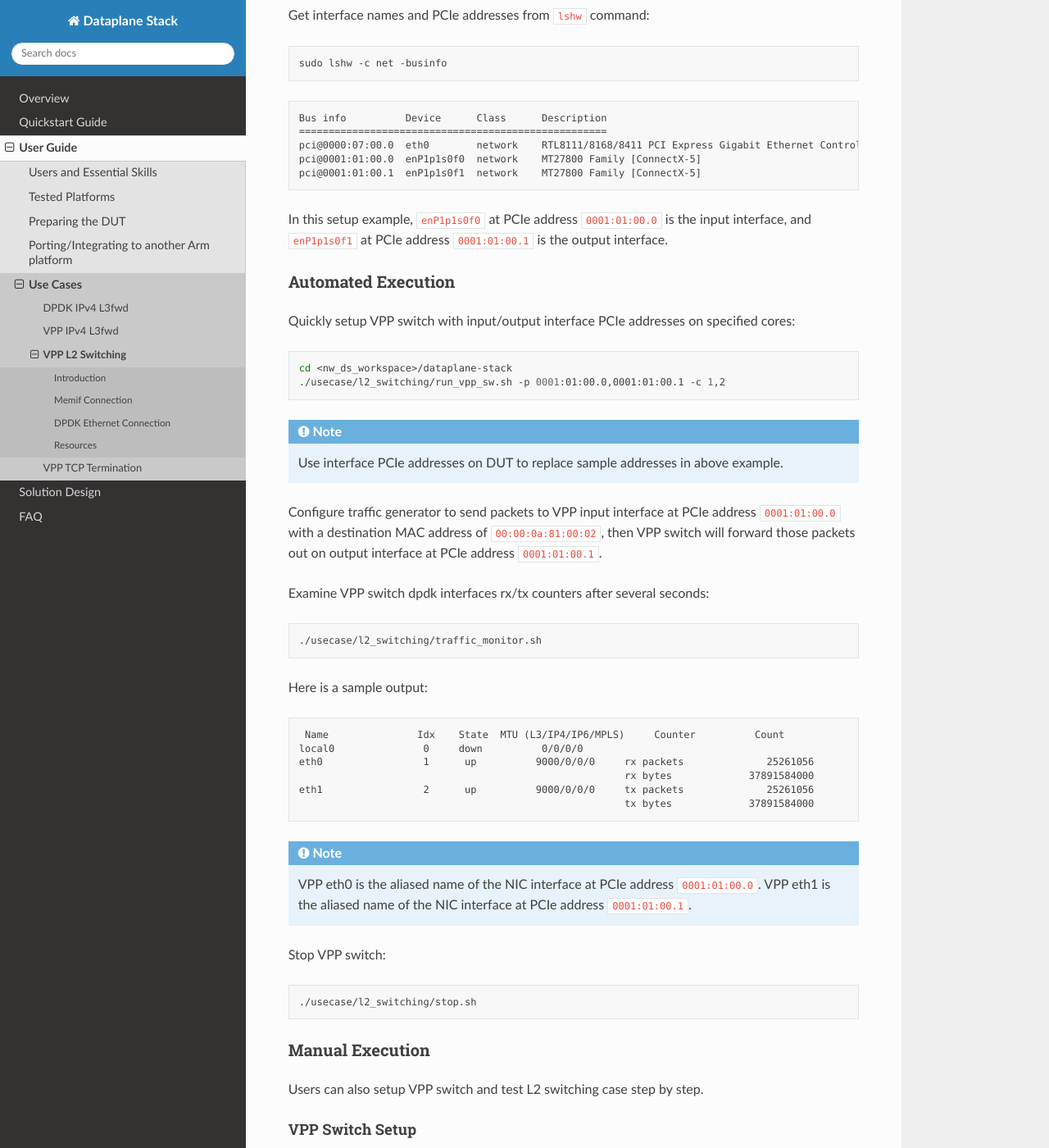
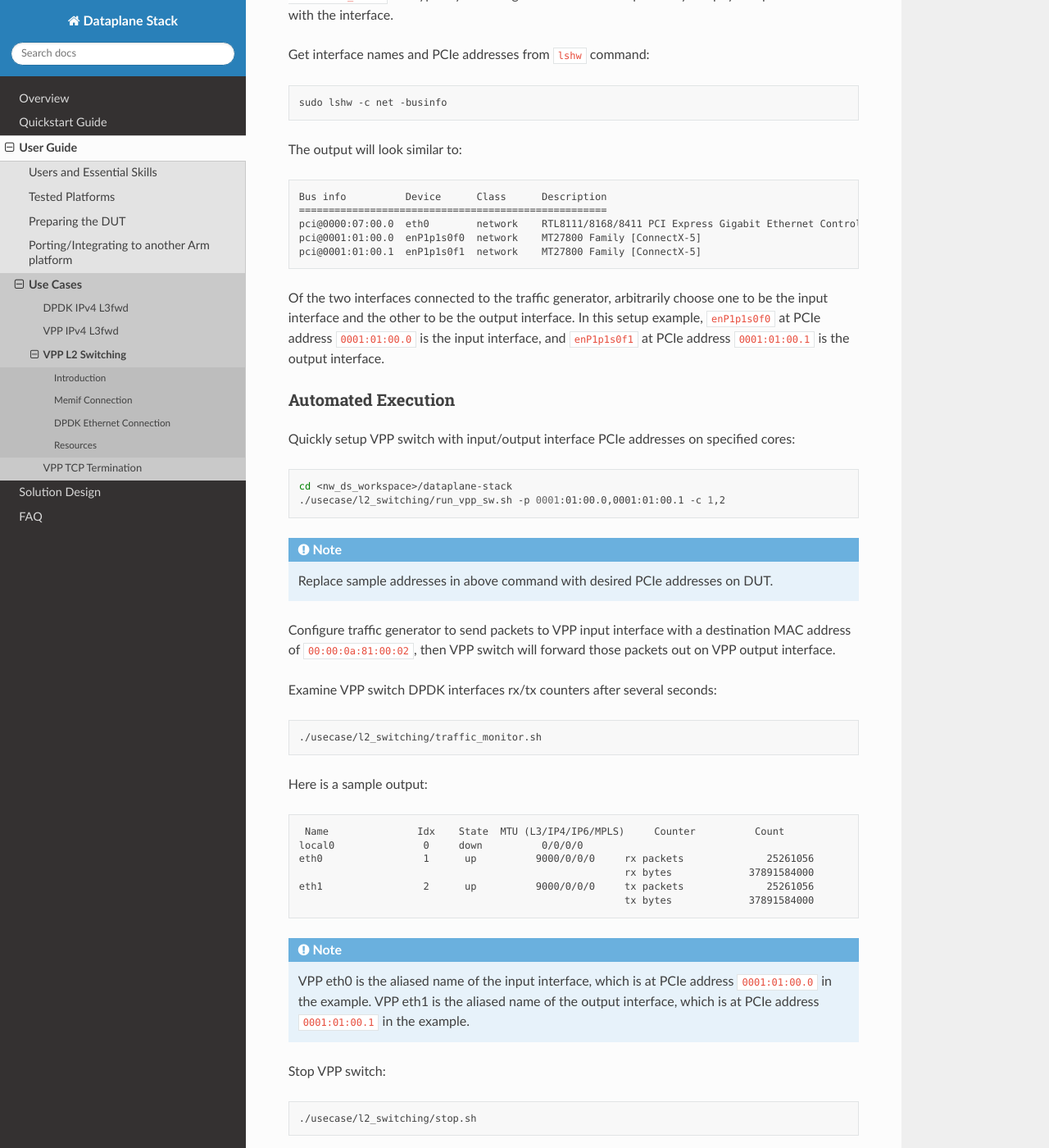
Before and after one commit to Yefeng-Lin/dataplane-stack_doc, a Sphinx documentation site: the page built from doc/user_guide/l2_switching_vpp.rst, in a window 1280 px wide and 1400 px high, scrolled down 5095 px. Shown: the whole window at 82% size. Built offline with Sphinx 7.4.7 and the Read the Docs theme 2.0.0, drawn with Linux system fonts in a browser that asks for light colours; some of the changed text lies outside the part shown.

Commit message:
Update the doc

```diff
--- a/doc/user_guide/l2_switching_vpp.rst
+++ b/doc/user_guide/l2_switching_vpp.rst
@@ -30,7 +30,7 @@ is no entry matching the destination MAC address in the l2fib, then VPP will flo
 the frame out every interface connected on the same bridge domain.
 
 This guide explains in detail on how to use the VPP based L2 switching using either
-memif or dpdk interfaces. Other interfaces supported by VPP (e.g. veth) should
+memif or DPDK interfaces. Other interfaces supported by VPP (e.g. veth) should
 follow a similar setup, but are not covered in this guide. Users can execute bundled
 scripts in dataplane-stack repo to quickly establish the L2 switching cases or manually
 run the use cases by following detailed guidelines step by step.
@@ -114,6 +114,8 @@ Run a VPP instance as L2 switch on cores 1 & 2:
         cd <nw_ds_workspace>/dataplane-stack/components/vpp/build-root/install-vpp-native/vpp/bin
         sudo ./vpp unix {cli-listen ${sockfile_sw}} cpu {main-core 1 corelist-workers 2}
 
+For more VPP configuration parameters, refer to `VPP configuration reference`_.
+
 Create memif interfaces and associate interfaces with a bridge domain:
 
 .. code-block:: shell
@@ -144,7 +146,7 @@ Here is a sample output for the static l2fib entry added previously:
         00:00:0a:81:00:02    1      2      0/0      no      *      -     -             memif2/1
         L2FIB total/learned entries: 1/0  Last scan time: 0.0000e0sec  Learn limit: 16777216
 
-For more detailed usage of VPP commands used above, refer to following links,
+For more detailed usage of VPP commands used above, refer to the following links,
 
 - `VPP memif interface reference`_
 - `VPP set interface state reference`_
@@ -211,6 +213,7 @@ to display VPP switch interfaces rx/tx counters. Here is a sample output:
                                                                rx bytes       2253160448
         memif2/1         2      up          9000/0/0/0         tx packets       35205632
                                                                tx bytes       2253160448
+
 Stop
 ~~~~
 
@@ -236,14 +239,16 @@ hardware platforms, e.g., IXIA/Spirent Smartbits.
    Ethernet connection
 
 Find out which DUT interfaces are connected with traffic generator.
-``sudo ethtool --identify <interface_name>`` will typically blink a light on the NIC to help identify the
-physical port associated with the interface.
+``sudo ethtool --identify <interface_name>`` will typically blink a light on the NIC
+to help identify the physical port associated with the interface.
 
 Get interface names and PCIe addresses from ``lshw`` command:
 
 .. code-block:: shell
 
         sudo lshw -c net -businfo
+
+The output will look similar to:
 
 .. code-block:: none
 
@@ -253,7 +258,9 @@ Get interface names and PCIe addresses from ``lshw`` command:
         pci@0001:01:00.0  enP1p1s0f0  network    MT27800 Family [ConnectX-5]
         pci@0001:01:00.1  enP1p1s0f1  network    MT27800 Family [ConnectX-5]
 
-In this setup example, ``enP1p1s0f0`` at PCIe address ``0001:01:00.0`` is the input interface,
+Of the two interfaces connected to the traffic generator, arbitrarily choose one
+to be the input interface and the other to be the output interface. In this setup
+example, ``enP1p1s0f0`` at PCIe address ``0001:01:00.0`` is the input interface,
 and ``enP1p1s0f1`` at PCIe address ``0001:01:00.1`` is the output interface.
 
 Automated Execution
@@ -267,13 +274,13 @@ Quickly setup VPP switch with input/output interface PCIe addresses on specified
         ./usecase/l2_switching/run_vpp_sw.sh -p 0001:01:00.0,0001:01:00.1 -c 1,2
 
 .. note::
-        Use interface PCIe addresses on DUT to replace sample addresses in above example.
+        Replace sample addresses in above command with desired PCIe addresses on DUT.
 
-Configure traffic generator to send packets to VPP input interface at PCIe address
-``0001:01:00.0`` with a destination MAC address of ``00:00:0a:81:00:02``, then VPP
-switch will forward those packets out on output interface at PCIe address ``0001:01:00.1``.
+Configure traffic generator to send packets to VPP input interface with a destination
+MAC address of ``00:00:0a:81:00:02``, then VPP switch will forward those packets out
+on VPP output interface.
 
-Examine VPP switch dpdk interfaces rx/tx counters after several seconds:
+Examine VPP switch DPDK interfaces rx/tx counters after several seconds:
 
 .. code-block:: shell
 
@@ -291,8 +298,8 @@ Here is a sample output:
                                                                 tx bytes             37891584000
 
 .. note::
-        VPP eth0 is the aliased name of the NIC interface at PCIe address ``0001:01:00.0``.
-        VPP eth1 is the aliased name of the NIC interface at PCIe address ``0001:01:00.1``.
+        VPP eth0 is the aliased name of the input interface, which is at PCIe address ``0001:01:00.0`` in the example.
+        VPP eth1 is the aliased name of the output interface, which is at PCIe address ``0001:01:00.1`` in the example.
 
 Stop VPP switch:
 
@@ -348,16 +355,16 @@ Here is a sample output for the static l2fib entry added previously:
          00:00:0a:81:00:02    1      2      0/0      no      *      -     -             eth1
         L2FIB total/learned entries: 1/0  Last scan time: 0.0000e0sec  Learn limit: 16777216
 
-For more detailed usage of VPP dpdk section used above, refer to following link,
+For more detailed usage of VPP DPDK section used above, refer to the following link,
 
 - `VPP configuration dpdk section reference`_
 
 Test
 ~~~~
 
-Configure traffic generator to send packets to VPP input interface ``eth0`` at
-PCIe address ``0001:01:00.0`` with a destination MAC address of ``00:00:0a:81:00:02``,
-then VPP switch will forward those packets out on VPP output interface ``eth1`` at PCIe address ``0001:01:00.1``.
+Configure traffic generator to send packets to VPP input interface ``eth0`` with
+a destination MAC address of ``00:00:0a:81:00:02``, then VPP switch will forward
+those packets out on VPP output interface ``eth1``.
 
 Use the command ``sudo ./vppctl -s ${sockfile_sw} show interface`` to
 display VPP switch interfaces rx/tx counters. Here is a sample output:
--- a/doc/user_guide/tcp_term.rst
+++ b/doc/user_guide/tcp_term.rst
@@ -148,12 +148,13 @@ Declare a variable to hold the cli socket for VPP:
 
         export sockfile="/run/vpp/cli.sock"
 
-Start VPP as a daemon on core 1 with session enabled. For more configuration parameters,
-refer to `VPP configuration reference`_:
+Run VPP as a daemon on core 1 with session enabled:
 
 .. code-block:: shell
 
         sudo ${vpp_binary} unix {cli-listen ${sockfile}} cpu {main-core 1 workers 0} tcp {cc-algo cubic} session {enable use-app-socket-api}
+
+For more VPP configuration parameters, refer to `VPP configuration reference`_:
 
 Create loopback interfaces and routes by following VPP commands:
 
```
